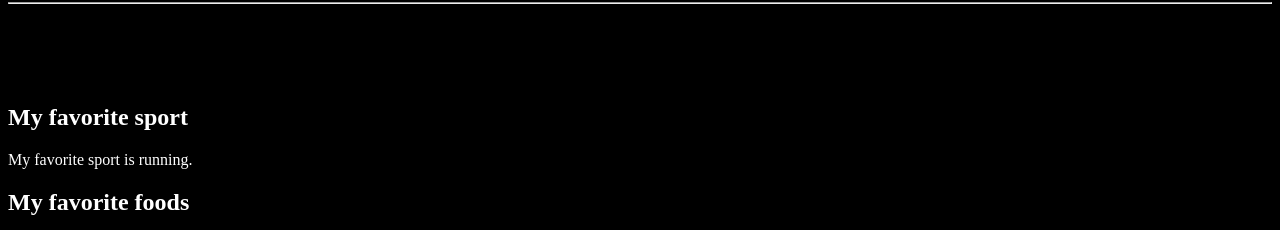
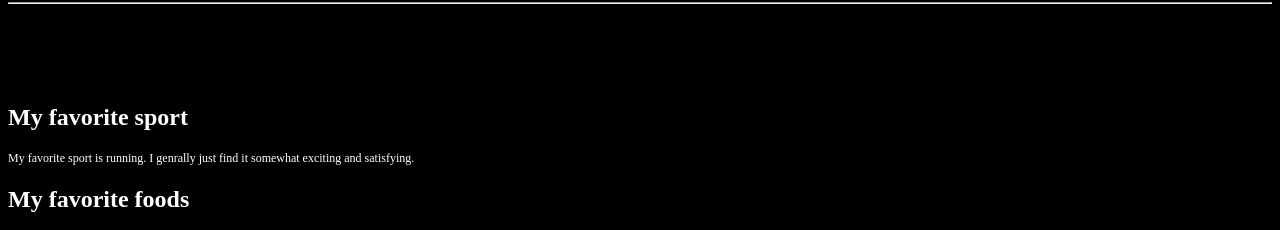
Before and after one commit to techbladetbz/My-favorite-things, a plain HTML site: page index.html in a window 1280 px wide. Shown: the part 78-308 px from the top of the page. Drawn offline with Linux system fonts and the light colour scheme.

Commit message:
fonts among other things

```diff
--- a/index.html
+++ b/index.html
@@ -4,6 +4,7 @@
 <head>
   <!-- This is the title of the tab. -->
 	<title><strong>My favorites</strong></title>
+  <link href="style.css" rel="stylesheet" type="text/css"/>
 
   <style>
 
@@ -11,6 +12,8 @@
       list-style-type:square;
 
     }
+
+
 
   </style>
 </head>
@@ -33,7 +36,7 @@
 
 	<h2 style="color:white;">My favorite sport</h2>
 
-	<p style="color:hsl(0,100%,100%);">My favorite sport is running.</p>
+	<p style="color:hsl(0,100%,100%);">My favorite sport is running. I genrally just find it somewhat exciting and satisfying.</p>
   </section>
 
   <section>
--- /dev/null
+++ b/style.css
@@ -0,0 +1,10 @@
+p{
+  font-size:12px;
+  color:rgb(255,255,255);
+}
+
+body{
+
+  background-color:#000000;
+  font-family:serif;
+}
```
